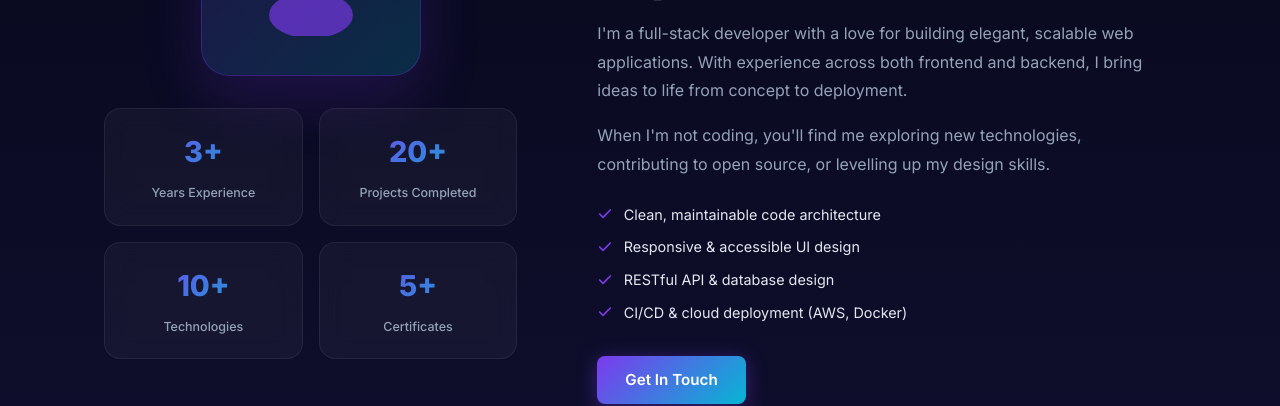
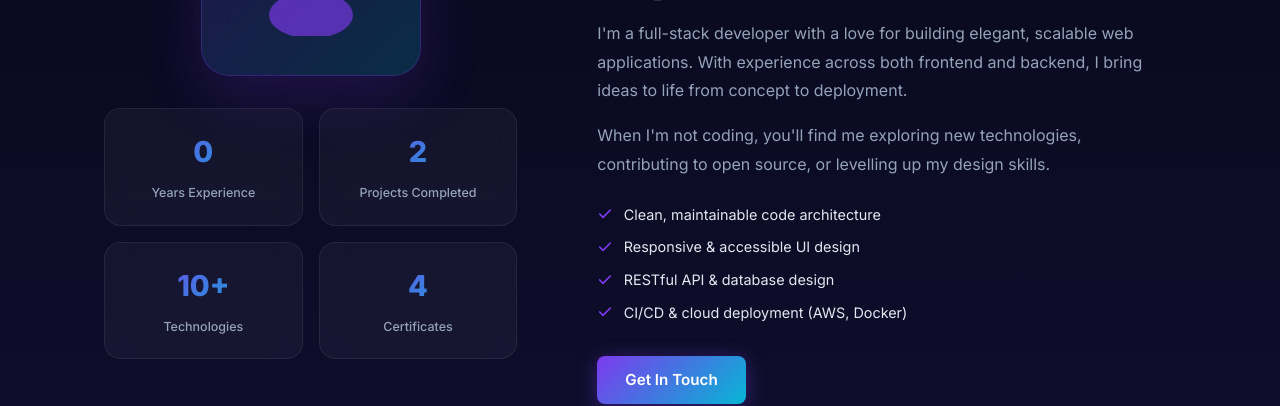
Before and after one commit to tawan10945-droid/Portfolio, a Vue app: page / in a window 1280 px wide. Shown: the part 1040-1446 px from the top of the page. Built offline with nearby package versions, Linux system fonts and the light colour scheme.

Commit message:
editAbout

```diff
--- a/src/components/AboutSection.vue
+++ b/src/components/AboutSection.vue
@@ -55,10 +55,10 @@ import { ref, onMounted } from 'vue'
 
 const el = ref(null)
 const stats = [
-  { number: '3+',  label: 'Years Experience' },
-  { number: '20+', label: 'Projects Completed' },
+  { number: '0',  label: 'Years Experience' },
+  { number: '2', label: 'Projects Completed' },
   { number: '10+', label: 'Technologies' },
-  { number: '5+',  label: 'Certificates' },
+  { number: '4',  label: 'Certificates' },
 ]
 const highlights = [
   'Clean, maintainable code architecture',
```
